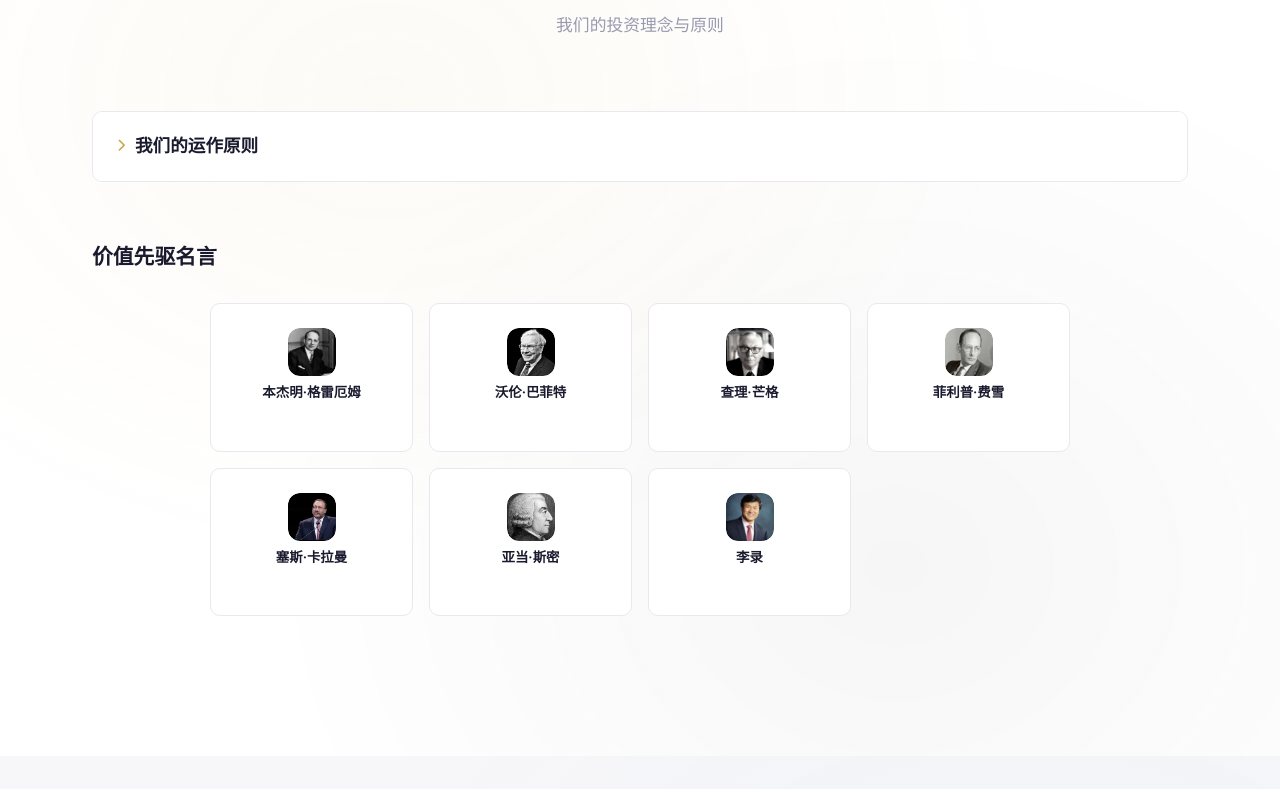
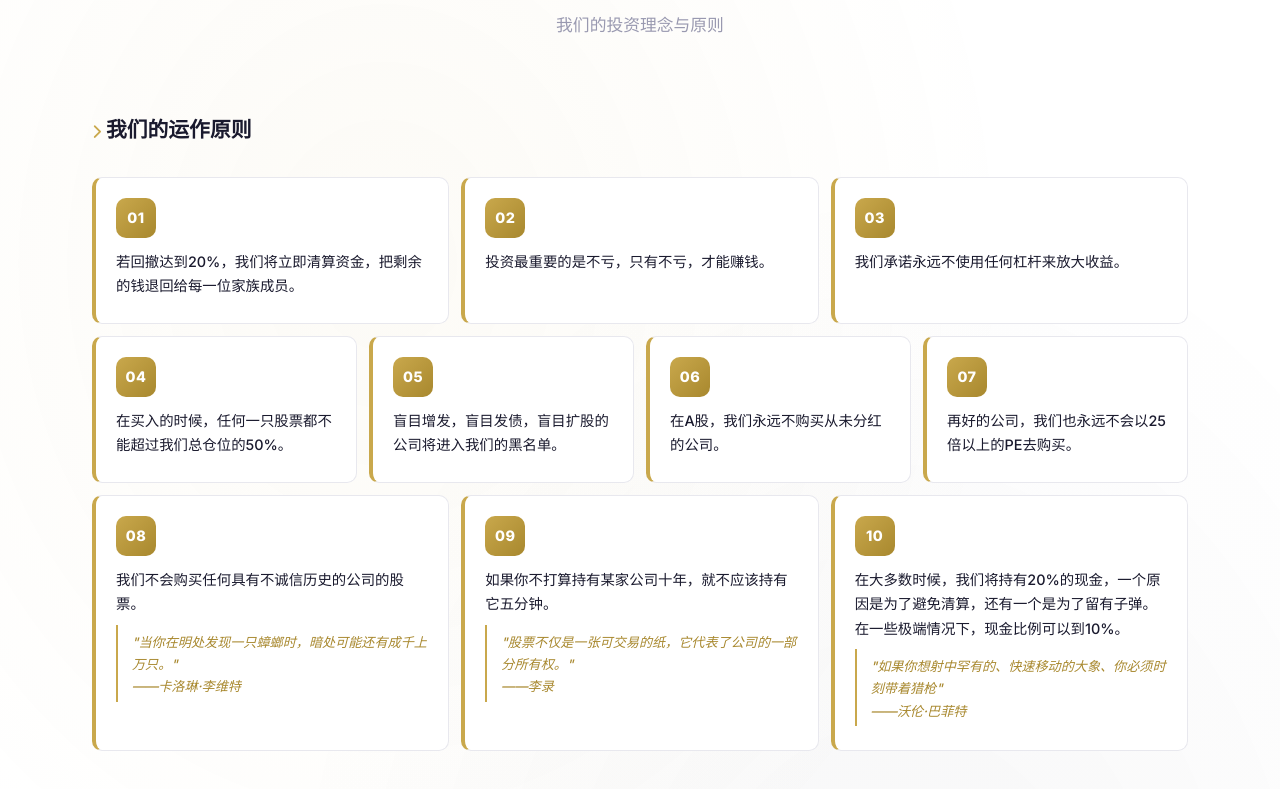
Before and after one commit to wesleywang14-GOD/wesley-invest, a plain HTML site: page index.html in a window 1280 px wide. Shown: the part 6511-7300 px from the top of the page. Drawn offline with Linux system fonts and the light colour scheme.

Commit message:
Update investment principles layout and fix data table alignment
- Redesign principles section: always expanded, sequential numbering
- Reorder principles: rows of 3+4+3 with swapped positions
- Fix macro-debt-database table header alignment (left-to-right match)
- Move 2026 data rows to top in macro tables
- Add hover effects to analysis section cards

```diff
--- a/css/style.css
+++ b/css/style.css
@@ -1263,108 +1263,65 @@ ul { list-style: none; }
 /* =============================================
    投资哲学板块
    ============================================= */
-.principles-details {
-    background: var(--bg-card);
-    border: 1px solid var(--border);
-    border-radius: var(--radius);
-    overflow: hidden;
-    transition: var(--transition);
-}
-
-.principles-details[open] {
-    box-shadow: var(--shadow-hover);
-}
-
-.principles-details summary {
-    list-style: none;
-    cursor: pointer;
-    padding: 18px 24px;
-    font-size: 1.1rem;
-    font-weight: 700;
-    color: var(--text-primary);
-    background: var(--bg-main);
-    border-bottom: 1px solid transparent;
-    display: flex;
-    align-items: center;
-    gap: 10px;
-    user-select: none;
-    transition: var(--transition);
-}
-
-.principles-details summary:hover {
-    background: var(--bg-light);
-}
-
-.principles-details summary::-webkit-details-marker {
-    display: none;
-}
-
-.principles-details summary i {
-    color: var(--accent);
-    font-size: 0.8rem;
-    transition: transform 0.3s ease;
-}
-
-.principles-details[open] summary i {
-    transform: rotate(90deg);
-}
-
-.principles-details[open] summary {
-    border-bottom-color: var(--border);
-}
-
-.principles-details .principles-list {
-    border: none;
-    margin: 0;
-}
-
-.principles-list {
-    max-width: 860px;
-    margin: 0 auto;
+.principles-grid {
     display: flex;
     flex-direction: column;
     gap: 12px;
 }
 
+.principle-group {
+    display: grid;
+    grid-template-columns: repeat(3, 1fr);
+    gap: 12px;
+}
+
+.principle-group:nth-child(2) {
+    grid-template-columns: repeat(4, 1fr);
+}
+
 .principle-item {
     display: flex;
-    align-items: flex-start;
-    gap: 14px;
-    padding: 18px 24px;
+    flex-direction: column;
+    gap: 12px;
+    padding: 20px 20px 24px;
     background: var(--bg-card);
     border-radius: var(--radius);
     border: 1px solid var(--border);
+    border-left: 4px solid var(--accent);
     transition: var(--transition);
 }
 
 .principle-item:hover {
     border-color: var(--accent);
+    box-shadow: 0 2px 12px rgba(201, 168, 76, 0.12);
 }
 
 .principle-num {
     flex-shrink: 0;
-    width: 36px;
-    height: 36px;
-    border-radius: 8px;
-    background: var(--bg-light);
-    color: var(--text-secondary);
+    width: 40px;
+    height: 40px;
+    border-radius: 10px;
+    background: linear-gradient(135deg, var(--accent), var(--accent-dark));
+    color: #fff;
     display: flex;
     align-items: center;
     justify-content: center;
-    font-size: 0.82rem;
-    font-weight: 700;
+    font-size: 0.9rem;
+    font-weight: 800;
+    letter-spacing: 0.5px;
 }
 
 .principle-content {
     flex: 1;
     min-width: 0;
-    padding-top: 6px;
 }
 
 .principle-content p {
     font-size: 0.9rem;
-    color: var(--text-secondary);
-    line-height: 1.8;
+    color: var(--text-primary);
+    line-height: 1.7;
+    font-weight: 500;
+    margin: 0;
 }
 
 .principle-quote {
@@ -1373,8 +1330,8 @@ ul { list-style: none; }
     color: var(--accent-dark);
     padding: 6px 0 4px 14px;
     border-left: 2px solid var(--accent);
-    margin: 4px 0;
-    font-size: 0.86rem;
+    margin: 8px 0 0;
+    font-size: 0.82rem;
 }
 
 /* 价值先驱网格 */
--- a/index.html
+++ b/index.html
@@ -207,9 +207,9 @@
         </div>
 
         <div class="section-subsection anim-fade-up delay-1">
-            <details class="principles-details">
-                <summary><i class="fas fa-chevron-right"></i> 我们的运作原则</summary>
-            <div class="principles-list">
+            <h3><i class="fas fa-chevron-right" style="color:var(--accent);font-size:0.9rem;"></i> 我们的运作原则</h3>
+            <div class="principles-grid">
+                <div class="principle-group">
                     <div class="principle-item">
                         <span class="principle-num">01</span>
                         <div class="principle-content">
@@ -225,9 +225,11 @@
                     <div class="principle-item">
                         <span class="principle-num">03</span>
                         <div class="principle-content">
-                        <p>在大多数时候，我们将持有20%的现金，一个原因是为了避免清算，还有一个是为了留有子弹。在一些极端情况下，现金比例可以到10%。<br><span class="principle-quote">"如果你想射中罕有的、快速移动的大象、你必须时刻带着猎枪"<br>——沃伦·巴菲特</span></p>
+                            <p>我们承诺永远不使用任何杠杆来放大收益。</p>
                         </div>
                     </div>
+                </div>
+                <div class="principle-group">
                     <div class="principle-item">
                         <span class="principle-num">04</span>
                         <div class="principle-content">
@@ -237,7 +239,7 @@
                     <div class="principle-item">
                         <span class="principle-num">05</span>
                         <div class="principle-content">
-                        <p>我们承诺永远不使用任何杠杆来放大收益。</p>
+                            <p>盲目增发，盲目发债，盲目扩股的公司将进入我们的黑名单。</p>
                         </div>
                     </div>
                     <div class="principle-item">
@@ -249,9 +251,11 @@
                     <div class="principle-item">
                         <span class="principle-num">07</span>
                         <div class="principle-content">
-                        <p>盲目增发，盲目发债，盲目扩股的公司将进入我们的黑名单。</p>
+                            <p>再好的公司，我们也永远不会以25倍以上的PE去购买。</p>
                         </div>
                     </div>
+                </div>
+                <div class="principle-group">
                     <div class="principle-item">
                         <span class="principle-num">08</span>
                         <div class="principle-content">
@@ -267,11 +271,11 @@
                     <div class="principle-item">
                         <span class="principle-num">10</span>
                         <div class="principle-content">
-                        <p>再好的公司，我们也永远不会以25倍以上的PE去购买。</p>
+                            <p>在大多数时候，我们将持有20%的现金，一个原因是为了避免清算，还有一个是为了留有子弹。在一些极端情况下，现金比例可以到10%。<br><span class="principle-quote">"如果你想射中罕有的、快速移动的大象、你必须时刻带着猎枪"<br>——沃伦·巴菲特</span></p>
                         </div>
                     </div>
                 </div>
-            </details>
+            </div>
         </div>
 
         <div class="section-subsection">
```
Also changed, not shown: macro-debt-database.html (+14 -10 lines), macro-economy.html (+17 -17 lines), macro-overview.html (+17 -17 lines), qual-analysis.html (+2 -0 lines), quant-analysis.html (+2 -0 lines). Lines whose indentation alone changed are shown as unchanged.
